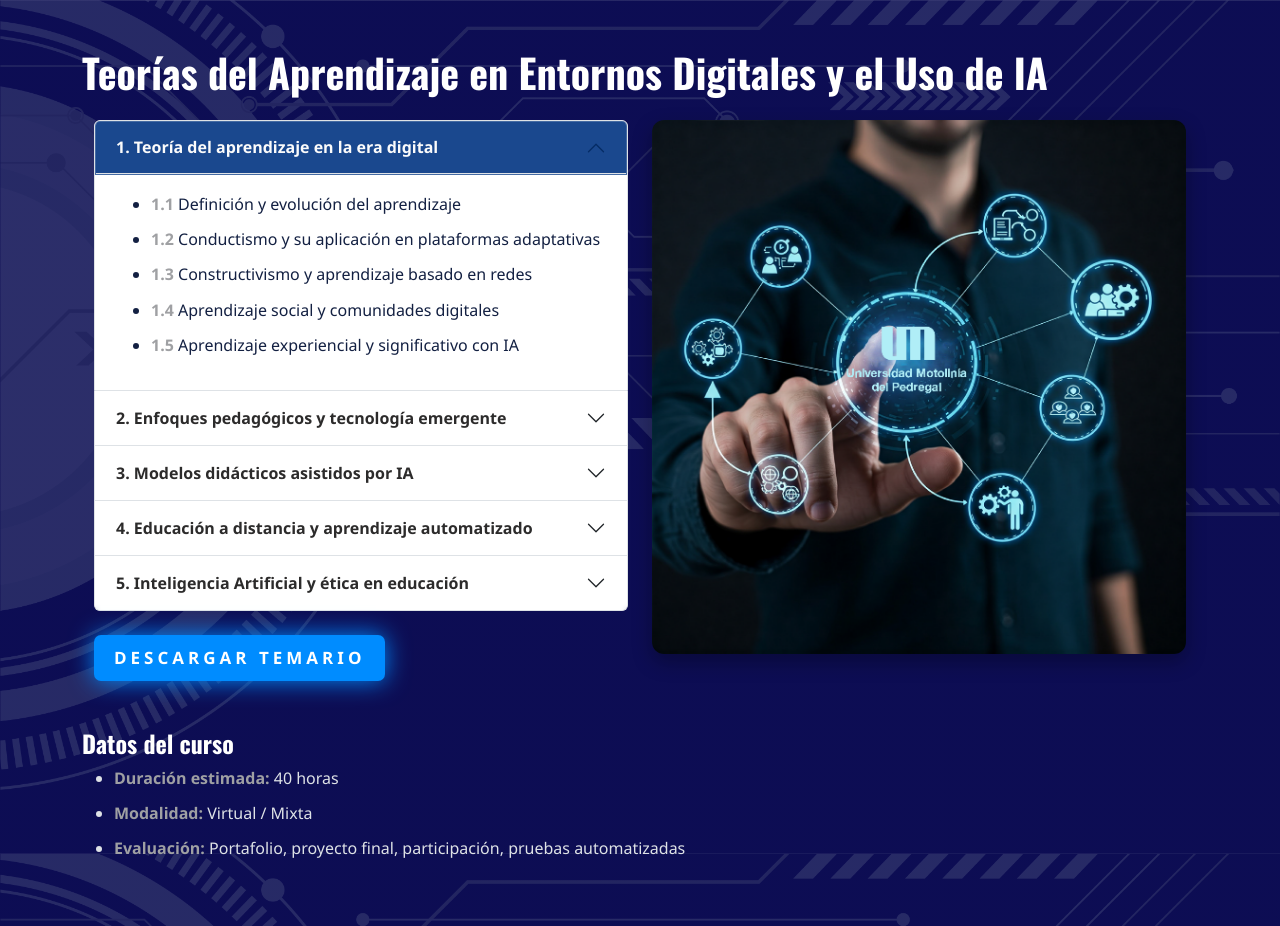
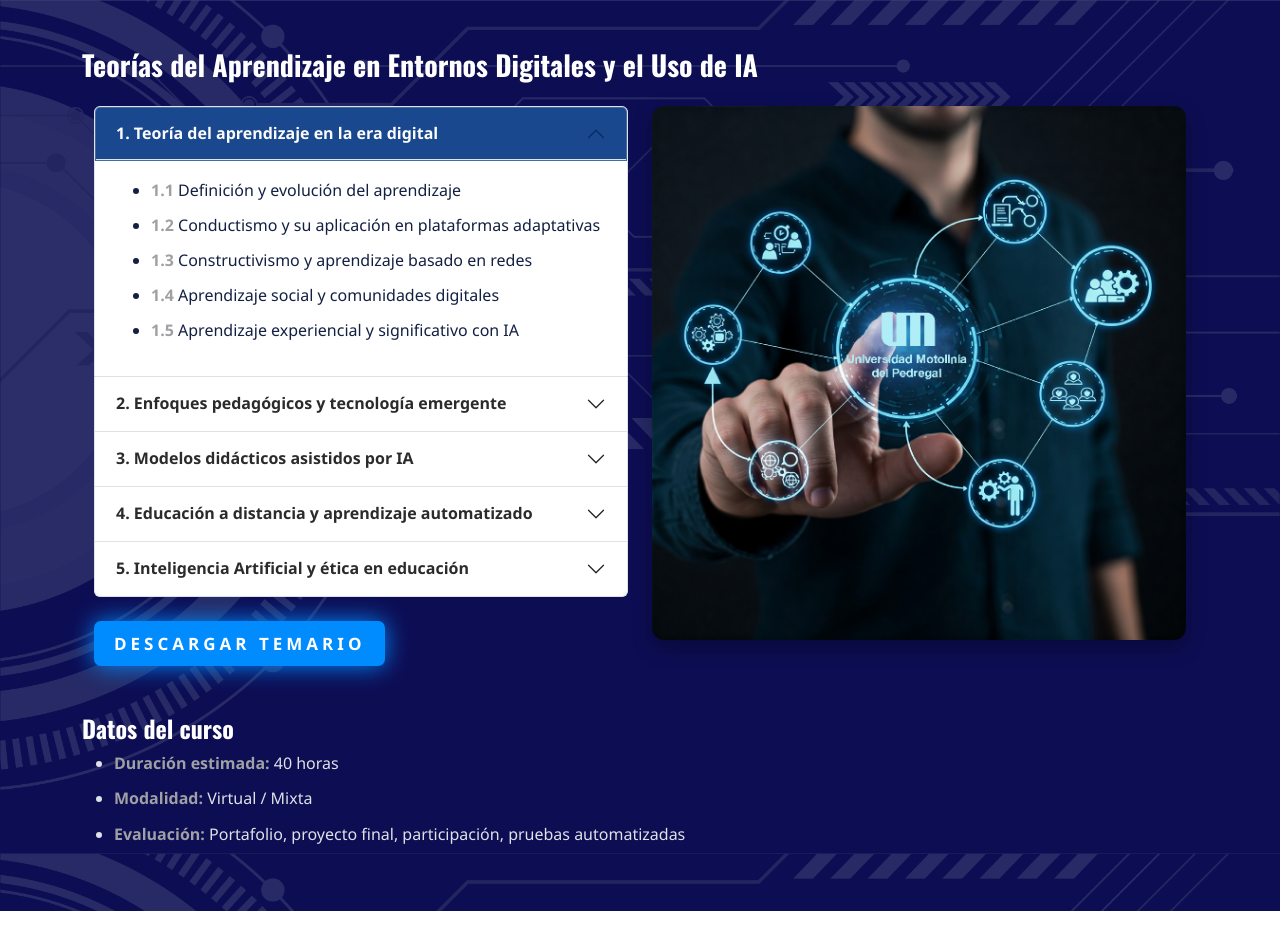
Before and after one commit to OsielMoralesChavez/UMP, a plain HTML site: page index.html in a window 1280 px wide. Drawn offline with nearby package versions, Linux system fonts and the light colour scheme; a web font is replaced by a local one.

Commit message:
Add files via upload

```diff
--- a/index.html
+++ b/index.html
@@ -12,10 +12,11 @@
 <body>
 
   <div class="container py-5">
-    <div data-aos="fade-down">
-      <h1 class="mb-4">Teorías del Aprendizaje en Entornos Digitales y el Uso de IA</h1>
+    <div data-aos="fade-down" class="text-center text-md-start">
+      <h1 class="mb-4 fs-3 fs-md-2 fs-lg-1">
+        Teorías del Aprendizaje en Entornos Digitales y el Uso de IA
+      </h1>
     </div>
-
     <div class="container">
       <div class="row">
         <div class="col-lg-6 col-md-6 col-sm-12" data-aos="fade-right">
```
